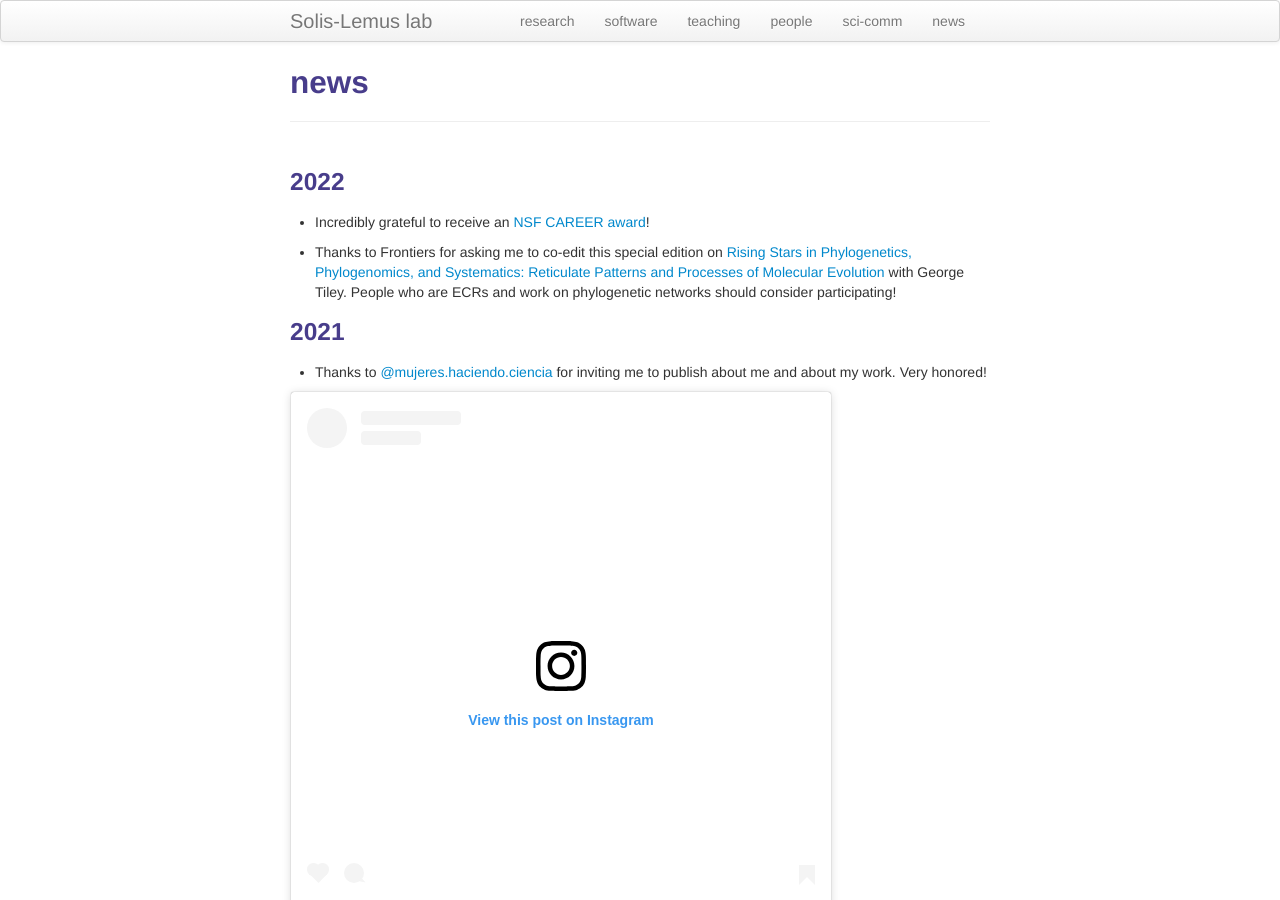
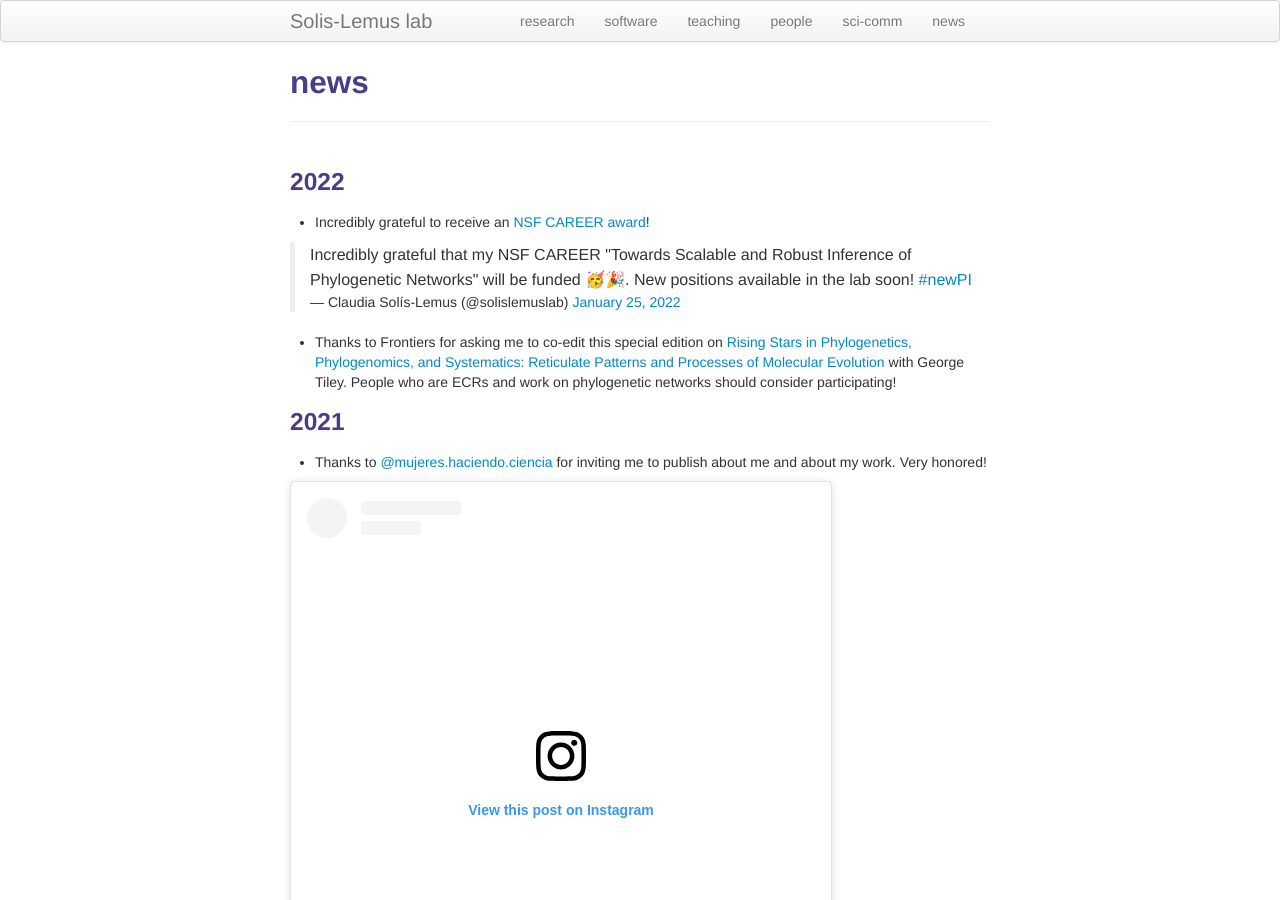
Before and after one commit to solislemuslab/solislemuslab.github.io, a Jekyll site: the page built from pages/news.md, in a window 1280 px wide and 900 px high. Built offline with Jekyll 4.4.1, drawn with Linux system fonts in a browser that asks for light colours; a script that is not in the unit is left out; comment, search, counter and statistics services are not loaded.

Commit message:
added nsf career

```diff
--- a/pages/news.md
+++ b/pages/news.md
@@ -7,6 +7,8 @@ description: Solis-Lemus lab
 ### 2022
 
 - Incredibly grateful to receive an [NSF CAREER award](https://www.nsf.gov/awardsearch/showAward?AWD_ID=2144367&HistoricalAwards=false)!
+
+<blockquote class="twitter-tweet"><p lang="en" dir="ltr">Incredibly grateful that my NSF CAREER &quot;Towards Scalable and Robust Inference of Phylogenetic Networks&quot; will be funded 🥳🎉. New positions available in the lab soon! <a href="https://twitter.com/hashtag/newPI?src=hash&amp;ref_src=twsrc%5Etfw">#newPI</a></p>&mdash; Claudia Solís-Lemus (@solislemuslab) <a href="https://twitter.com/solislemuslab/status/1486051077216735232?ref_src=twsrc%5Etfw">January 25, 2022</a></blockquote> <script async src="https://platform.twitter.com/widgets.js" charset="utf-8"></script>
 
 - Thanks to Frontiers for asking me to co-edit this special edition on [Rising Stars in Phylogenetics, Phylogenomics, and Systematics: Reticulate Patterns and Processes of Molecular Evolution](https://www.frontiersin.org/research-topics/29769/rising-stars-in-phylogenetics-phylogenomics-and-systematics-reticulate-patterns-and-processes-of-mol) with George Tiley. People who are ECRs and work on phylogenetic networks should consider participating!
 
```
